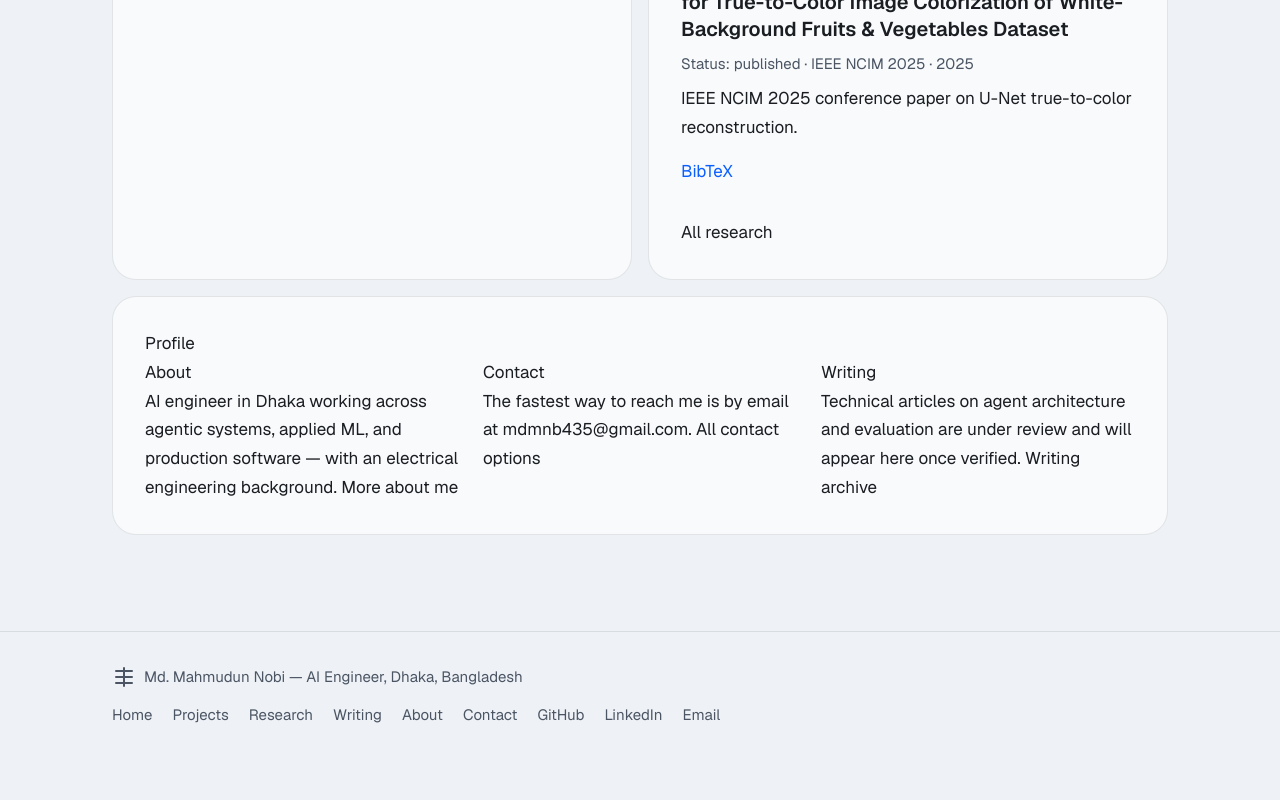
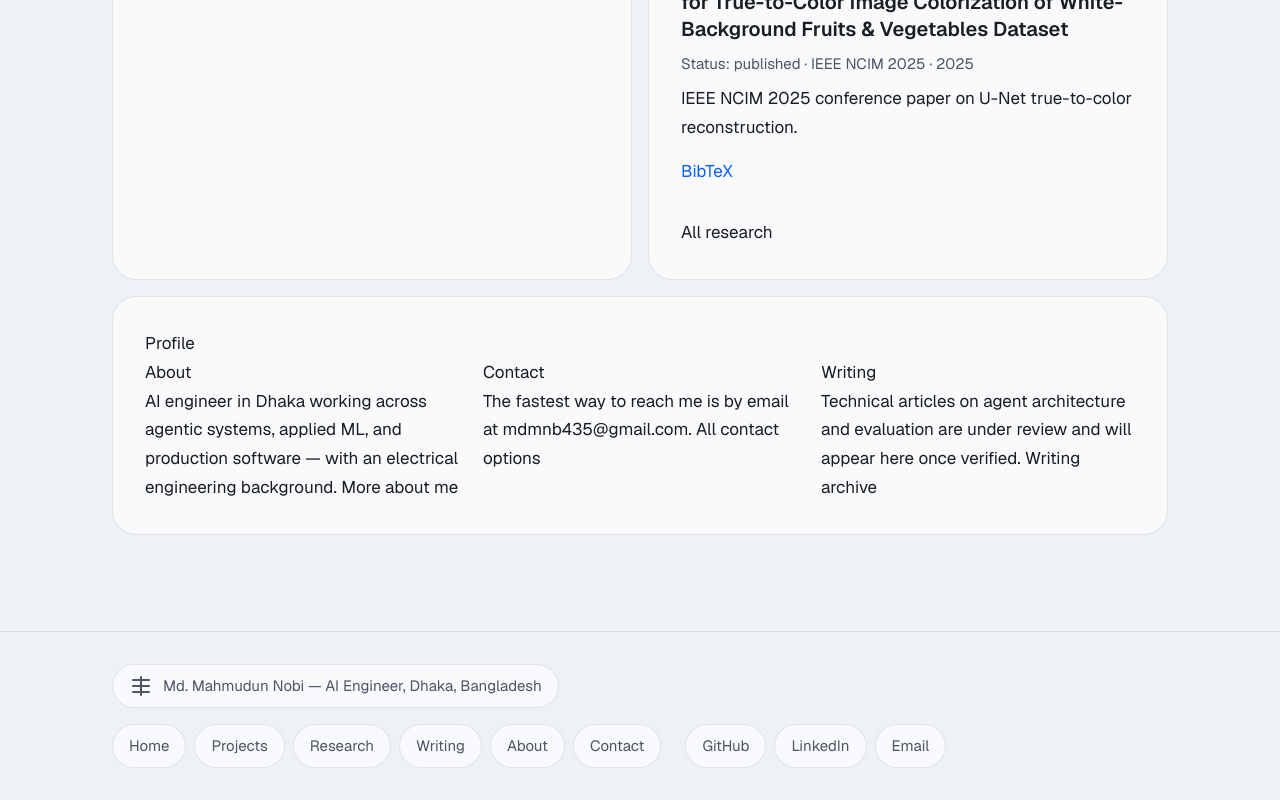
Before and after one commit to Nobi004/portfolio-live, a Next.js app: page / in a window 1280 px wide. Shown: the part 2084-2884 px from the top of the page. Before the commit the page ends 2843 px from the top, so only its background shows below. Built offline with nearby package versions, Linux system fonts and the light colour scheme; no server answers.

Commit message:
feat: glass pill buttons and interactive footer

```diff
--- a/src/app/globals.css
+++ b/src/app/globals.css
@@ -412,21 +412,63 @@ pre,
   font-size: 0.9375rem;
 }
 
-.site-footer ul {
+.footer-identity {
+  display: inline-flex;
+  align-items: center;
+  gap: 0.625rem;
+  margin: 0;
+  padding: 0.5rem 1rem;
+  border: 1px solid var(--border);
+  border-radius: 999px;
+  background: var(--surface);
+}
+@supports (backdrop-filter: blur(1px)) {
+  .footer-identity {
+    background: var(--surface-glass);
+    backdrop-filter: blur(20px) saturate(1.4);
+    -webkit-backdrop-filter: blur(20px) saturate(1.4);
+  }
+}
+
+.site-footer .footer-links {
   list-style: none;
   display: flex;
   flex-wrap: wrap;
-  gap: 0.25rem 1.25rem;
-  margin: 0.75rem 0 0;
+  gap: 0.5rem;
+  margin: 1rem 0 0;
   padding: 0;
 }
 
 .site-footer a {
+  display: inline-flex;
+  align-items: center;
+  min-height: 44px;
+  padding: 0.5rem 1rem;
+  border: 1px solid var(--border);
+  border-radius: 999px;
+  background: var(--surface);
   color: var(--secondary);
+  transition: transform 150ms ease, border-color 150ms ease, color 150ms ease;
+}
+@supports (backdrop-filter: blur(1px)) {
+  .site-footer a {
+    background: var(--surface-glass);
+    backdrop-filter: blur(20px) saturate(1.4);
+    -webkit-backdrop-filter: blur(20px) saturate(1.4);
+  }
 }
 
 .site-footer a:hover {
   color: var(--foreground);
+  border-color: var(--accent);
+}
+
+.site-footer a:active {
+  transform: scale(0.97);
+}
+
+.footer-external {
+  margin-left: 1rem;
 }
 
 .skip-link {
--- a/src/components/layout/site-footer.tsx
+++ b/src/components/layout/site-footer.tsx
@@ -9,7 +9,7 @@ export function SiteFooter() {
           <SystemGlyph />
           <span>Md. Mahmudun Nobi — AI Engineer, Dhaka, Bangladesh</span>
         </p>
-        <ul>
+        <ul className="footer-links">
           <li>
             <Link href="/">Home</Link>
           </li>
@@ -28,7 +28,7 @@ export function SiteFooter() {
           <li>
             <Link href="/contact">Contact</Link>
           </li>
-          <li>
+          <li className="footer-external">
             <a href="https://github.com/Nobi004">GitHub</a>
           </li>
           <li>
```
